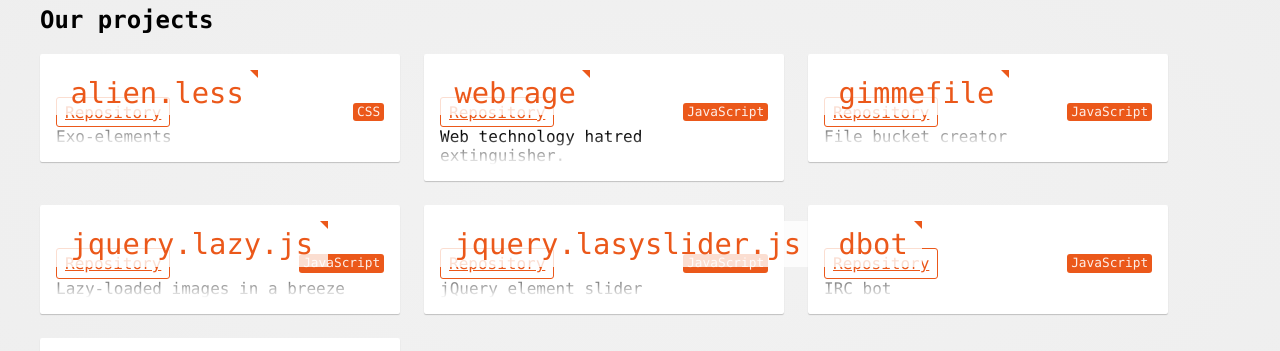
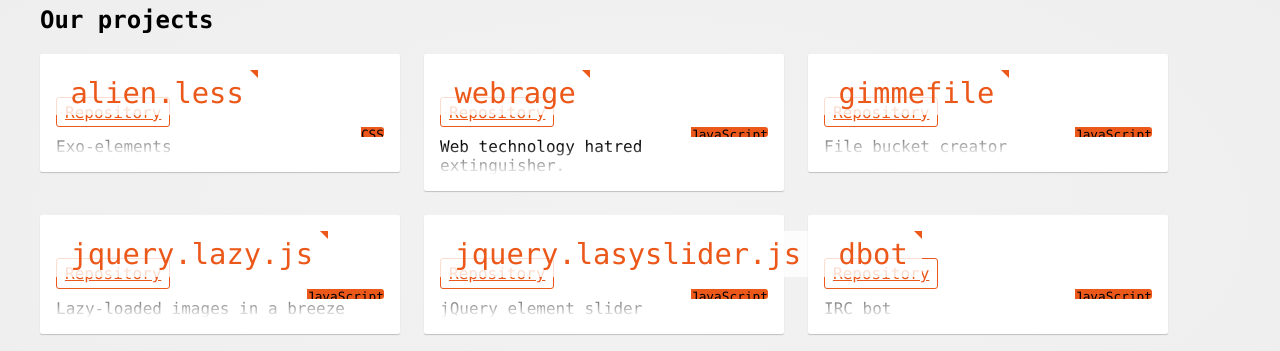
Before and after one commit to dddware/dddware.github.io, a website: page index.html in a window 1280 px wide. Shown: the part 75-426 px from the top of the page. Drawn offline with Linux system fonts and the light colour scheme.

Commit message:
add techno css

```diff
--- a/assets/stylesheets/style.css
+++ b/assets/stylesheets/style.css
@@ -86,21 +86,22 @@
 }
 
 .technologies {
+  clear: both;
+  height: 10px;
   padding: 0;
   margin: 0;
-	margin-top: 0.75em;
-	margin-left: 6em;
+  margin-top: 0;
   text-align: right;
+  border-radius: 3px;
+  overflow: hidden;
 }
 
 .technologies li{
   display: inline-block;
+  vertical-align: top;
   font-size: 0.8em;
-	padding: 0.1em 0.3em 0.2em;
-	margin-left: 0.5em;
+  margin: 0;
   background: #EB581A;
-	border-radius: 3px;
-	color: rgba(255, 255, 255, 0.9);
 }
 
 .picture {
```
Lines whose indentation alone changed are shown as unchanged.
